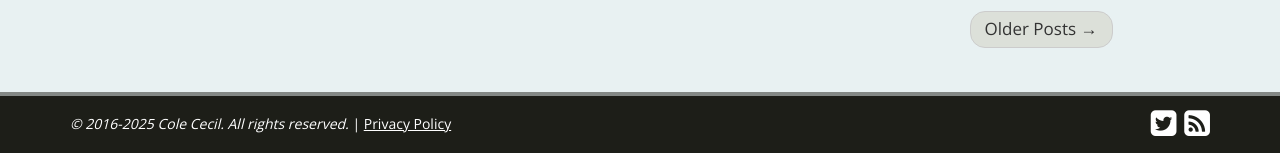
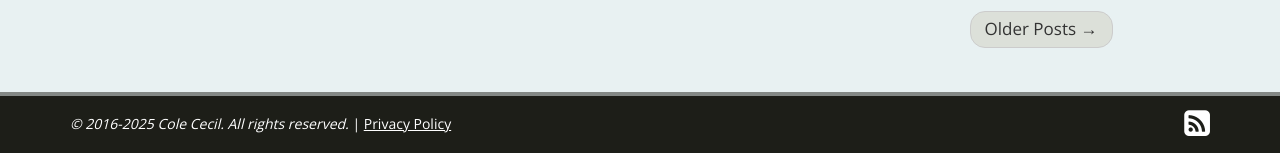
Before and after one commit to colececil/colececil.github.io, a Jekyll site: the page built from index.html, in a window 1280 px wide. Shown: the part 1535-1688 px from the top of the page. Built offline with Jekyll 4.4.1, drawn with Linux system fonts in a browser that asks for light colours; some web fonts are replaced; the list of posts is cut into pages by our own code; comment, search, counter and statistics services are not loaded.

Commit message:
Remove Twitter link

```diff
--- a/_includes/footer.html
+++ b/_includes/footer.html
@@ -1,10 +1,6 @@
 <footer>
     <div class="container">
         <div class="follow">
-            <a href="https://twitter.com/{{site.twitter_username}}" target="_blank">
-                <span class="icon-twitter-square"></span>
-                <span class="sr-only">Follow me on Twitter</span>
-            </a>
             <a href="{{"/feed.xml" | prepend: site.baseurl}}" target="_blank">
                 <span class="icon-rss-square"></span>
                 <span class="sr-only">RSS Feed</span>
```
